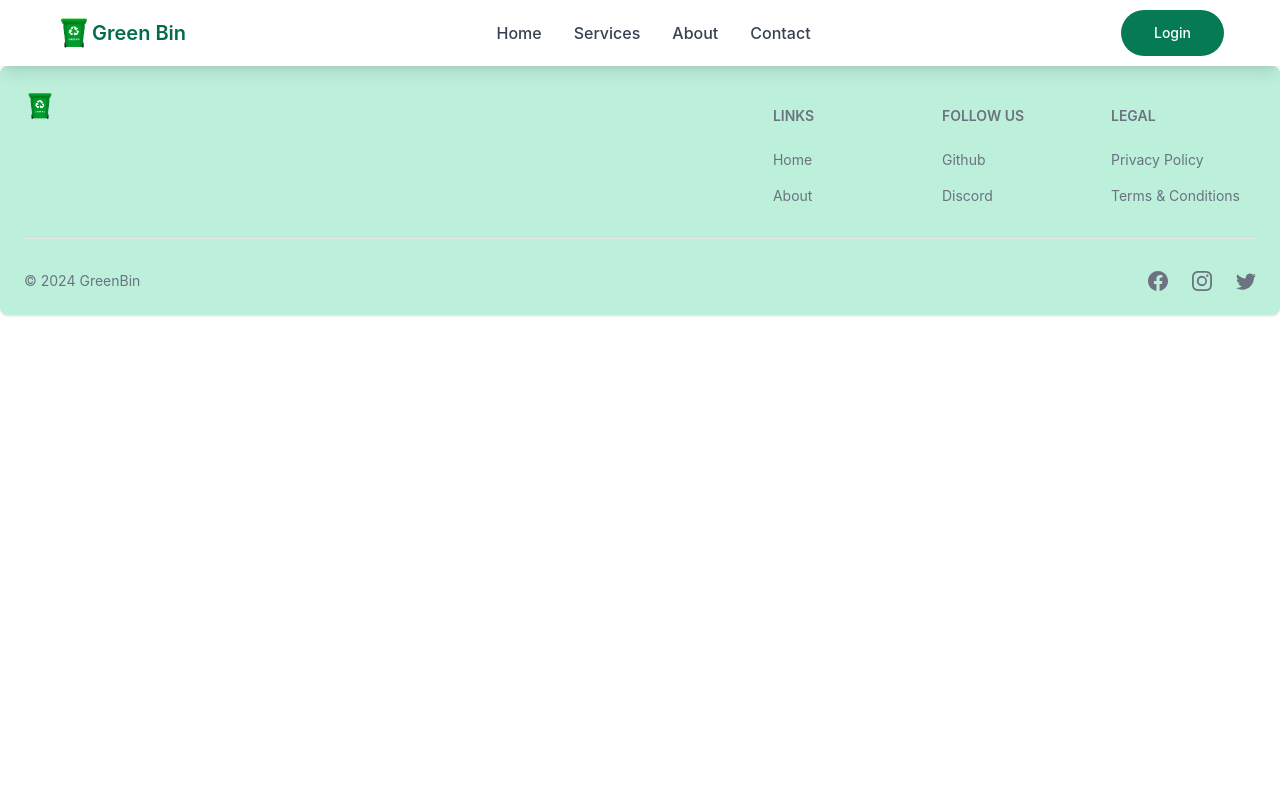
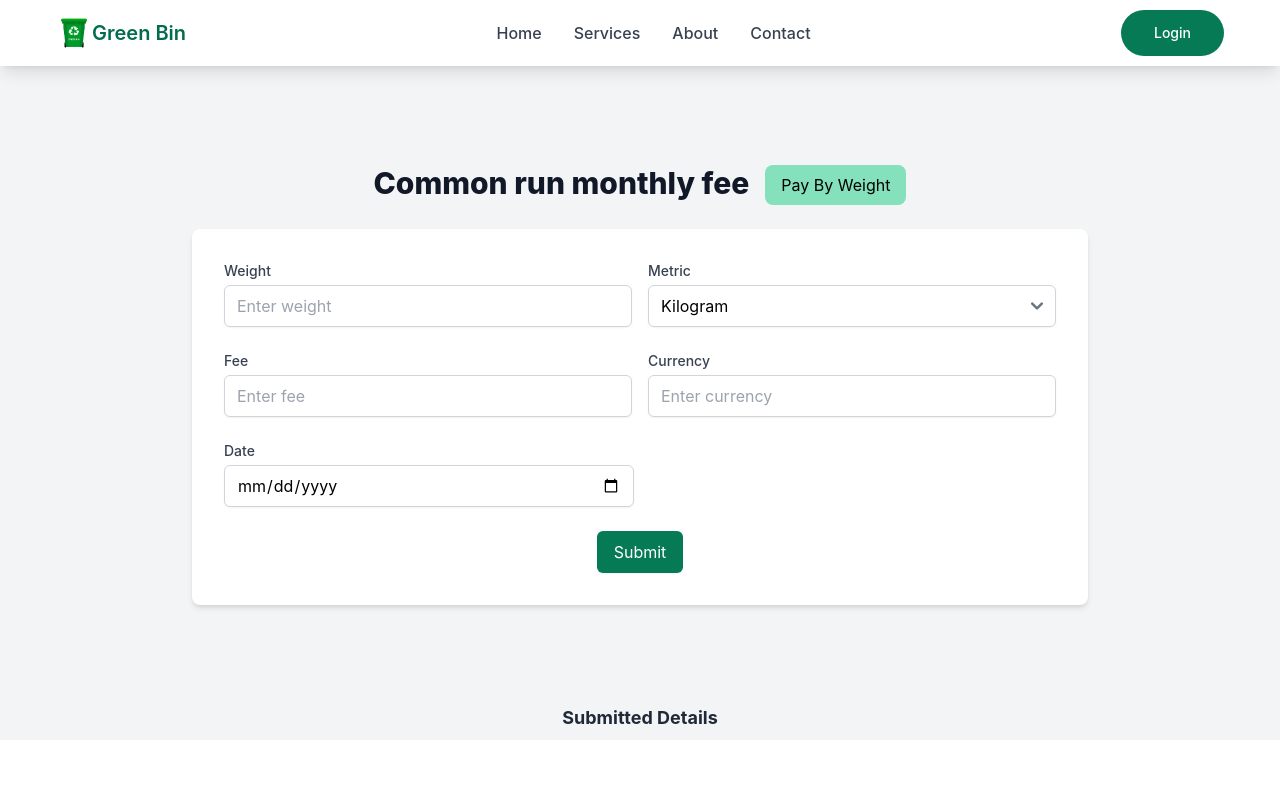
Before and after one commit to sandeepaMallawarachchi/garbage_management_system, a React (Create React App) app in the folder client/: page /feemanage in a window 1280 px wide. Shown: the top 794 px of the page. Built offline with nearby package versions, Linux system fonts and the light colour scheme.

Commit message:
created the frontend of fee management

```diff
--- a/client/src/App.js
+++ b/client/src/App.js
@@ -1,13 +1,14 @@
-import './index.css';
+import "./index.css";
 import { BrowserRouter, Routes, Route } from "react-router-dom";
-import React from 'react';
+import React from "react";
+import FeeManage from "./pages/feemanage";
 
 //header and footer
-import Header from './components/Header';
-import FooterComponent from './components/FooterComponent';
+import Header from "./components/Header";
+import FooterComponent from "./components/FooterComponent";
 
 //pages
-import Home from './pages/Home';
+import Home from "./pages/Home";
 
 function App() {
   return (
@@ -15,7 +16,8 @@ function App() {
       <Header />
 
       <Routes>
-        <Route path='/' element={<Home />} />
+        <Route path="/" element={<Home />} />
+        <Route path="/feemanage" element={<FeeManage />} />
       </Routes>
 
       <FooterComponent />
--- /dev/null
+++ b/client/src/pages/feemanage.jsx
@@ -0,0 +1,256 @@
+import React, { useState } from "react";
+
+const FeeManage = () => {
+  const [formData, setFormData] = useState({
+    weight: "",
+    metric: "kilogram",
+    fee: "",
+    currency: "",
+    date: "", // New field for date
+    totalPayment: 0,
+  });
+
+  const [submittedData, setSubmittedData] = useState([]);
+  const [isEditing, setIsEditing] = useState(null);
+  const [editIndex, setEditIndex] = useState(null);
+
+  const handleChange = (e) => {
+    const { name, value } = e.target;
+    setFormData({
+      ...formData,
+      [name]: value,
+    });
+  };
+
+  const handleSubmit = (e) => {
+    e.preventDefault();
+
+    const weightValue = parseFloat(formData.weight) || 0;
+    const feeValue = parseFloat(formData.fee) || 0;
+    let totalPayment;
+
+    // Calculate total payment based on selected metric
+    if (formData.metric === "kilogram") {
+      totalPayment = weightValue * feeValue; // Use weight as is for kg
+    } else if (formData.metric === "gram") {
+      totalPayment = (weightValue / 1000) * feeValue; // Convert grams to kilograms
+    }
+
+    if (isEditing !== null) {
+      const updatedData = [...submittedData];
+      updatedData[editIndex] = { ...formData, totalPayment };
+      setSubmittedData(updatedData);
+      setIsEditing(null);
+      setEditIndex(null);
+    } else {
+      setSubmittedData([...submittedData, { ...formData, totalPayment }]);
+    }
+
+    setFormData({
+      weight: "",
+      metric: "kilogram", // Reset to default metric
+      fee: "",
+      currency: "",
+      date: "", // Reset date
+      totalPayment: 0,
+    });
+  };
+
+  const handleEdit = (index) => {
+    setFormData(submittedData[index]);
+    setIsEditing(index);
+    setEditIndex(index);
+  };
+
+  const handleDelete = (index) => {
+    const updatedData = submittedData.filter((_, i) => i !== index);
+    setSubmittedData(updatedData);
+  };
+
+  return (
+    <div className="min-h-screen bg-gray-100 flex flex-col">
+      <div className="flex-1 flex flex-col items-center justify-center py-12 px-4 sm:px-6 lg:px-8">
+        <div className="flex space-x-4 mb-6">
+          <h3 className="text-center text-3xl font-extrabold text-gray-900">
+            Common run monthly fee
+          </h3>
+          <div className="flex items-center justify-center px-4 py-2 bg-green-300 text-black rounded-lg">
+            Pay By Weight
+          </div>
+        </div>
+
+        <div className="w-full max-w-4xl bg-white p-8 rounded-lg shadow-md">
+          <form onSubmit={handleSubmit} className="space-y-6">
+            <div className="flex flex-col md:flex-row md:space-x-4">
+              <div className="flex-1 mb-4 md:mb-0">
+                <label
+                  htmlFor="weight"
+                  className="block text-sm font-medium text-gray-700"
+                >
+                  Weight
+                </label>
+                <input
+                  type="number"
+                  name="weight"
+                  id="weight"
+                  value={formData.weight}
+                  onChange={handleChange}
+                  required
+                  className="mt-1 block w-full px-3 py-2 border border-gray-300 rounded-md shadow-sm placeholder-gray-400 focus:outline-none focus:ring-green-500 focus:border-green-500"
+                  placeholder="Enter weight"
+                />
+              </div>
+
+              {/* Metric Dropdown */}
+              <div className="flex-1">
+                <label
+                  htmlFor="metric"
+                  className="block text-sm font-medium text-gray-700"
+                >
+                  Metric
+                </label>
+                <select
+                  name="metric"
+                  id="metric"
+                  value={formData.metric}
+                  onChange={handleChange}
+                  required
+                  className="mt-1 block w-full px-3 py-2 border border-gray-300 rounded-md shadow-sm focus:outline-none focus:ring-green-500 focus:border-green-500"
+                >
+                  <option value="kilogram">Kilogram</option>
+                  <option value="gram">Gram</option>
+                </select>
+              </div>
+            </div>
+
+            <div className="flex flex-col md:flex-row md:space-x-4">
+              <div className="flex-1 mb-4 md:mb-0">
+                <label
+                  htmlFor="fee"
+                  className="block text-sm font-medium text-gray-700"
+                >
+                  Fee
+                </label>
+                <input
+                  type="text"
+                  name="fee"
+                  id="fee"
+                  value={formData.fee}
+                  onChange={handleChange}
+                  required
+                  className="mt-1 block w-full px-3 py-2 border border-gray-300 rounded-md shadow-sm placeholder-gray-400 focus:outline-none focus:ring-green-500 focus:border-green-500"
+                  placeholder="Enter fee"
+                />
+              </div>
+
+              <div className="flex-1">
+                <label
+                  htmlFor="currency"
+                  className="block text-sm font-medium text-gray-700"
+                >
+                  Currency
+                </label>
+                <input
+                  type="text"
+                  name="currency"
+                  id="currency"
+                  value={formData.currency}
+                  onChange={handleChange}
+                  required
+                  className="mt-1 block w-full px-3 py-2 border border-gray-300 rounded-md shadow-sm placeholder-gray-400 focus:outline-none focus:ring-green-500 focus:border-green-500"
+                  placeholder="Enter currency"
+                />
+              </div>
+            </div>
+
+            {/* Date Field */}
+            <div className="flex-1 mb-4 md:mb-0">
+              <label
+                htmlFor="date"
+                className="block text-sm font-medium text-gray-700"
+              >
+                Date
+              </label>
+              <input
+                type="date"
+                name="date"
+                id="date"
+                style={{ width: "410px" }}
+                value={formData.date}
+                onChange={handleChange}
+                required
+                className="mt-1 block px-3 py-2 border border-gray-300 rounded-md shadow-sm placeholder-gray-400 focus:outline-none focus:ring-green-500 focus:border-green-500"
+              />
+            </div>
+
+            <div>
+              <button
+                type="submit"
+                className="w-auto mx-auto flex justify-center py-2 px-4 border border-transparent rounded-md shadow-sm text-white bg-green-600 hover:bg-green-700 focus:outline-none focus:ring-2 focus:ring-green-100"
+              >
+                {isEditing !== null ? "Update" : "Submit"}
+              </button>
+            </div>
+          </form>
+        </div>
+      </div>
+
+      <h2 className="text-lg font-bold text-gray-800 mb-2 text-center">
+        Submitted Details
+      </h2>
+      <div className="flex-1 flex items-center justify-center bg-white">
+        {submittedData.length > 0 ? (
+          <div className="w-full p-6 bg-gray-50 border border-gray-200 rounded-lg shadow-lg">
+            <div className="flex flex-wrap justify-center">
+              {submittedData.map((data, index) => (
+                <div
+                  key={index}
+                  className="bg-white p-4 border border-gray-300 rounded-lg shadow-sm m-2 w-1/5"
+                >
+                  <div className="space-y-1">
+                    <p>
+                      <strong>Weight:</strong> {data.weight} {data.metric}
+                    </p>
+                    <p>
+                      <strong>Fee:</strong> {data.fee}
+                    </p>
+                    <p>
+                      <strong>Currency:</strong> {data.currency}
+                    </p>
+                    <p>
+                      <strong>Date:</strong>{" "}
+                      {new Date(data.date).toLocaleDateString()}{" "}
+                      {/* Display date */}
+                    </p>
+                    <p>
+                      <strong>Total Payment:</strong>{" "}
+                      {data.totalPayment.toFixed(2)}
+                    </p>
+                  </div>
+                  <div className="flex justify-between mt-4">
+                    <button
+                      onClick={() => handleEdit(index)}
+                      className="text-white bg-blue-600 hover:bg-blue-700 focus:outline-none focus:ring-2 focus:ring-blue-100 font-semibold rounded-md py-2 px-4 transition duration-150 ease-in-out"
+                    >
+                      Edit Fee
+                    </button>
+                    <button
+                      onClick={() => handleDelete(index)}
+                      className="text-white bg-red-600 hover:bg-red-700 focus:outline-none focus:ring-2 focus:ring-red-100 font-semibold rounded-md py-2 px-4 transition duration-150 ease-in-out"
+                    >
+                      Delete
+                    </button>
+                  </div>
+                </div>
+              ))}
+            </div>
+          </div>
+        ) : (
+          <p className="text-gray-500">No data submitted yet.</p>
+        )}
+      </div>
+    </div>
+  );
+};
+
+export default FeeManage;
```
